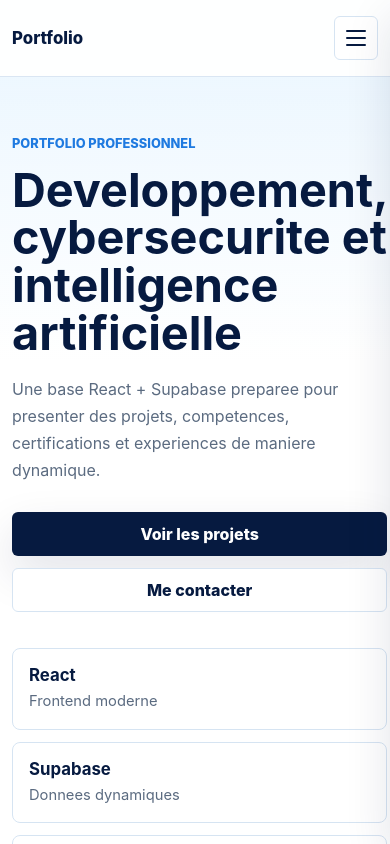
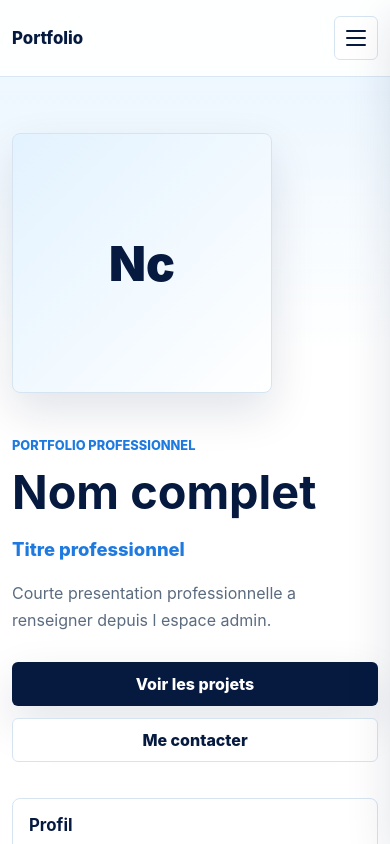
Before and after one commit to mbacke935/portfolio, a React (Vite) app: page / in a window 390 px wide. Shown: the top 844 px of the page. Built offline with nearby package versions, Linux system fonts and the light colour scheme; no server answers; the database is empty.

Commit message:
Update home hero with profile details

```diff
--- a/src/constants/fallbackData.js
+++ b/src/constants/fallbackData.js
@@ -1,9 +1,10 @@
 export const fallbackProfile = {
-  name: 'Portfolio',
-  title: 'Developpement, cybersecurite et intelligence artificielle',
-  bio: 'Une base React + Supabase preparee pour presenter des projets, competences, certifications et experiences de maniere dynamique.',
+  name: 'Nom complet',
+  title: 'Titre professionnel',
+  bio: 'Courte presentation professionnelle a renseigner depuis l espace admin.',
   email: 'contact@example.com',
   location: 'Dakar',
+  avatar_url: '',
 };
 
 export const fallbackProjects = [
--- a/src/pages/Admin.jsx
+++ b/src/pages/Admin.jsx
@@ -8,7 +8,7 @@ import {
 } from '../services/authService.js';
 
 const adminSections = [
-  'Profil',
+  'Profil hero',
   'Projets',
   'Competences',
   'Education',
@@ -238,7 +238,11 @@ export default function Admin() {
         {adminSections.map((section) => (
           <article className="admin-panel" key={section}>
             <h2>{section}</h2>
-            <p>Gestion en preparation pour la phase Supabase.</p>
+            <p>
+              {section === 'Profil hero'
+                ? 'Photo professionnelle, nom complet, titre et courte presentation.'
+                : 'Gestion en preparation pour la phase Supabase.'}
+            </p>
             <div className="admin-actions" aria-label={`Actions ${section}`}>
               <span>Ajouter</span>
               <span>Modifier</span>
--- a/src/pages/Home.jsx
+++ b/src/pages/Home.jsx
@@ -5,9 +5,9 @@ import { isSupabaseConfigured } from '../lib/supabaseClient.js';
 import { getProfile } from '../services/profileService.js';
 
 const highlights = [
-  { value: 'React', label: 'Frontend moderne' },
-  { value: 'Supabase', label: 'Donnees dynamiques' },
-  { value: 'IA + Cyber', label: 'Positionnement technique' },
+  { value: 'Profil', label: 'Informations gerees depuis admin' },
+  { value: 'Projets', label: 'Affichage dynamique Supabase' },
+  { value: 'Contact', label: 'Formulaire professionnel' },
 ];
 
 export default function Home() {
@@ -17,14 +17,31 @@ export default function Home() {
   return (
     <section className="hero-section">
       <div className="hero-content">
+        <div className="hero-profile">
+          <div className="hero-photo" aria-label="Photo professionnelle">
+            {activeProfile.avatar_url ? (
+              <img src={activeProfile.avatar_url} alt={activeProfile.name} />
+            ) : (
+              <span aria-hidden="true">
+                {activeProfile.name
+                  .split(' ')
+                  .map((part) => part[0])
+                  .join('')
+                  .slice(0, 2)}
+              </span>
+            )}
+          </div>
+
+          <div className="hero-copy">
             <p className="eyebrow">Portfolio professionnel</p>
-        <h1>{activeProfile.title}</h1>
+            <h1>{activeProfile.name}</h1>
+            <p className="hero-title">{activeProfile.title}</p>
             <p>{activeProfile.bio}</p>
             {(isLoading || error || !isSupabaseConfigured) && (
               <p className="status-note">
                 {isLoading && isSupabaseConfigured
                   ? 'Chargement du profil depuis Supabase...'
-              : 'Mode demonstration : configure Supabase pour afficher les donnees reelles.'}
+                  : 'Mode demonstration : configure Supabase pour afficher les infos admin.'}
               </p>
             )}
             <div className="hero-actions">
@@ -45,6 +62,8 @@ export default function Home() {
               ))}
             </div>
           </div>
+        </div>
+      </div>
     </section>
   );
 }
--- a/src/styles/global.css
+++ b/src/styles/global.css
@@ -239,7 +239,51 @@ select {
 }
 
 .hero-content {
-  max-width: 820px;
+  max-width: 1120px;
+}
+
+.hero-profile {
+  display: grid;
+  grid-template-columns: minmax(220px, 320px) minmax(0, 1fr);
+  align-items: center;
+  gap: 42px;
+}
+
+.hero-photo {
+  display: grid;
+  width: min(100%, 320px);
+  aspect-ratio: 1;
+  place-items: center;
+  border: 1px solid var(--color-border);
+  border-radius: 8px;
+  background:
+    linear-gradient(135deg, rgba(223, 241, 255, 0.9), rgba(255, 255, 255, 0.7)),
+    var(--color-white);
+  box-shadow: var(--shadow-soft);
+  overflow: hidden;
+}
+
+.hero-photo img {
+  width: 100%;
+  height: 100%;
+  object-fit: cover;
+}
+
+.hero-photo span {
+  color: var(--color-navy);
+  font-size: clamp(3rem, 9vw, 6rem);
+  font-weight: 900;
+}
+
+.hero-copy {
+  min-width: 0;
+}
+
+.hero-title {
+  margin-bottom: 14px;
+  color: var(--color-blue);
+  font-size: clamp(1.15rem, 3vw, 1.6rem);
+  font-weight: 800;
 }
 
 .page-section {
@@ -725,13 +769,18 @@ p {
   .admin-grid,
   .split-section,
   .gallery-grid,
-  .hero-highlights {
+  .hero-highlights,
+  .hero-profile {
     grid-template-columns: 1fr;
   }
 
   .hero-section {
     min-height: auto;
     padding: 56px 0;
+  }
+
+  .hero-photo {
+    width: min(100%, 260px);
   }
 
   h1 {
```
Also changed, not shown: docset/admin-auth.md (+13 -0 lines), docset/ui-ux.md (+1 -0 lines). Lines whose indentation alone changed are shown as unchanged.
